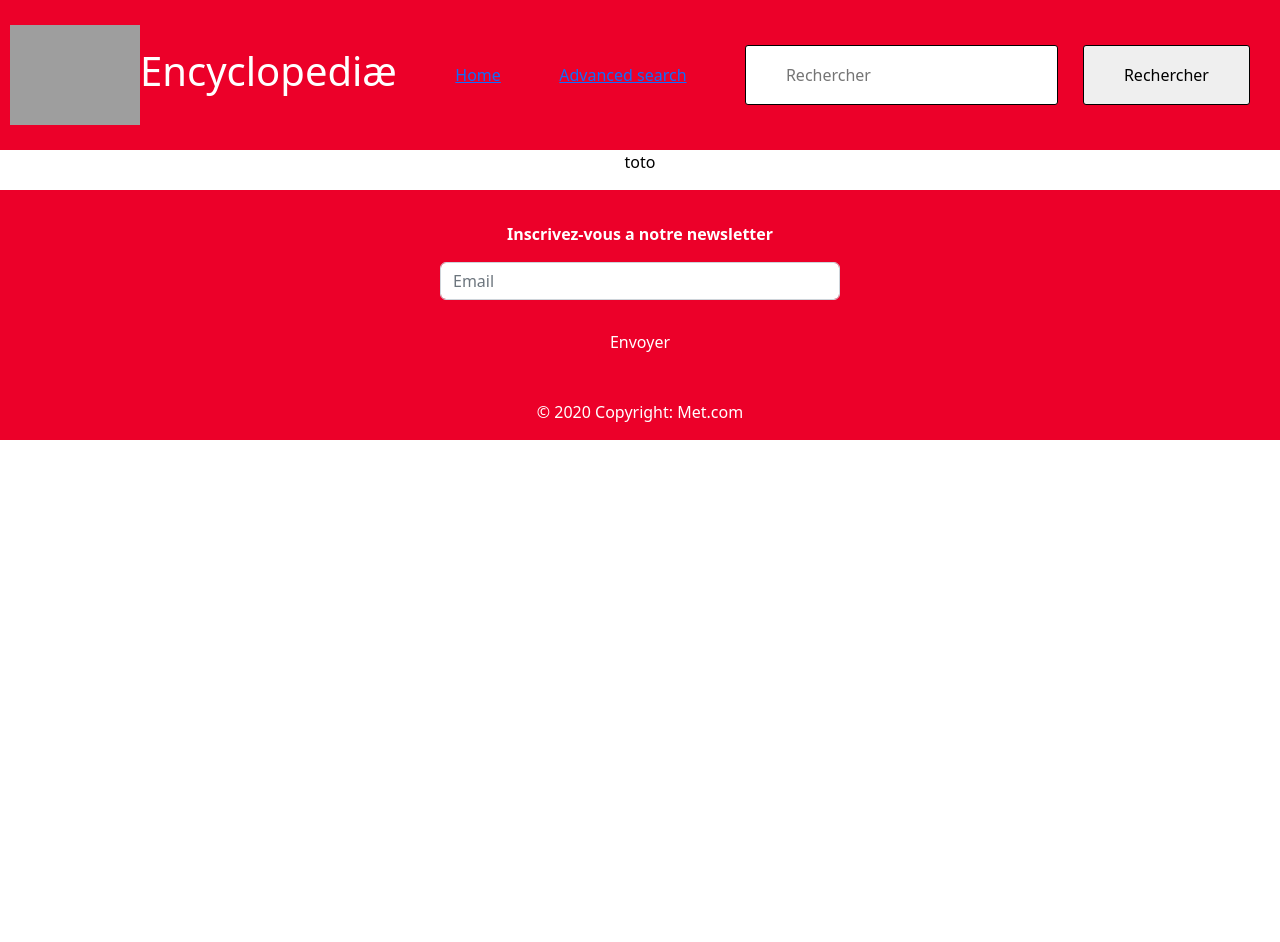
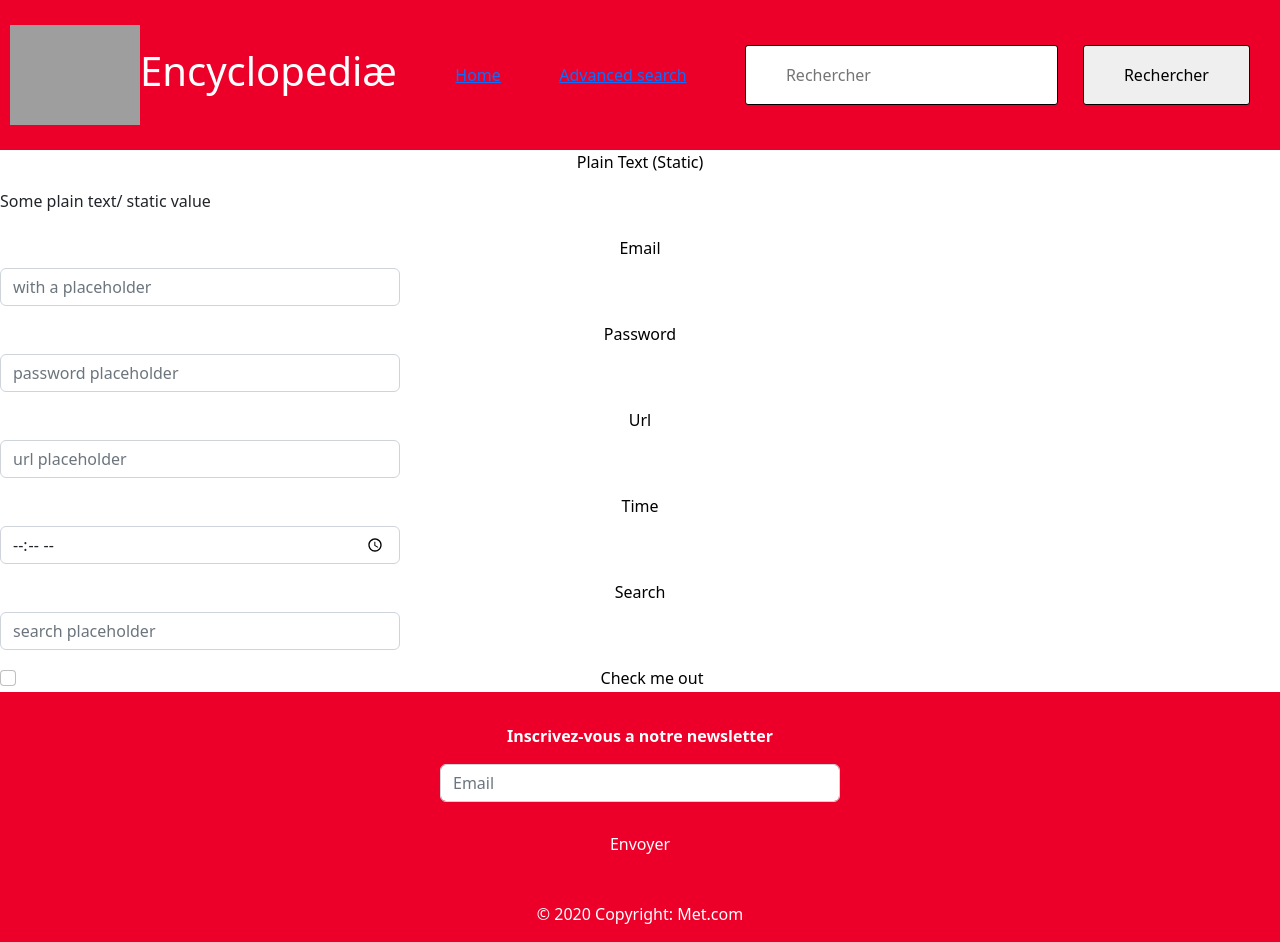
Before and after one commit to Edderkoppen/MET_Museum, a React (Vite) app: page /search in a window 1280 px wide. Before the commit the page ends 800 px from the top, so only its background shows below. Built offline with nearby package versions, Linux system fonts and the light colour scheme; grey boxes are pictures that could not be loaded.

Commit message:
Fin de la pagination

```diff
--- a/src/api-queries.ts
+++ b/src/api-queries.ts
@@ -1,7 +1,9 @@
 import useSWR from "swr";
 
 import { fetcher } from "./api";
-import { ObjectDetailType, ObjectListType, TagType} from "./object";
+import { ObjectDetailType, ObjectListType, TagType } from "./object";
+
+type ObjectListResult = { count: number; results: ObjectDetailType[] };
 
 export function useObjectListQuery() {
   return useSWR<ObjectListType>("/objects", fetcher);
--- a/src/components/AdvancedSearchPage.tsx
+++ b/src/components/AdvancedSearchPage.tsx
@@ -1,3 +1,61 @@
+import { Form, FormGroup, FormText, Input, Label } from "reactstrap";
+
 export default function AdvancedSearchPage() {
-  return <p>toto</p>;
+  return (
+    <Form>
+      <FormGroup>
+        <Label for="exampleEmail">Plain Text (Static)</Label>
+        <Input plaintext value="Some plain text/ static value" />
+      </FormGroup>
+      <FormGroup>
+        <Label for="exampleEmail">Email</Label>
+        <Input
+          id="exampleEmail"
+          name="email"
+          placeholder="with a placeholder"
+          type="email"
+        />
+      </FormGroup>
+      <FormGroup>
+        <Label for="examplePassword">Password</Label>
+        <Input
+          id="examplePassword"
+          name="password"
+          placeholder="password placeholder"
+          type="password"
+        />
+      </FormGroup>
+      <FormGroup>
+        <Label for="exampleUrl">Url</Label>
+        <Input
+          id="exampleUrl"
+          name="url"
+          placeholder="url placeholder"
+          type="url"
+        />
+      </FormGroup>
+      <FormGroup>
+        <Label for="exampleTime">Time</Label>
+        <Input
+          id="exampleTime"
+          name="time"
+          placeholder="time placeholder"
+          type="time"
+        />
+      </FormGroup>
+      <FormGroup>
+        <Label for="exampleSearch">Search</Label>
+        <Input
+          id="exampleSearch"
+          name="search"
+          placeholder="search placeholder"
+          type="search"
+        />
+      </FormGroup>
+      <FormGroup check>
+        <Input type="checkbox" />
+        <Label check>Check me out</Label>
+      </FormGroup>
+    </Form>
+  );
 }
--- a/src/components/HomePage.tsx
+++ b/src/components/HomePage.tsx
@@ -4,7 +4,12 @@ import { Spinner } from "reactstrap";
 import { useHighlightQuery } from "@/api-queries";
 import ObjectCard from "@/components/ObjectCard";
 
+import ViewMorePagination from "./ViewMorePagination";
+
 export default function HomePage() {
+  const [page, setPage] = React.useState(1);
+  const [limit, setLimit] = React.useState(20);
+  const offset = 20 * (page - 1);
   const objectList = useHighlightQuery();
 
   if (objectList.isLoading) {
@@ -15,6 +20,7 @@ export default function HomePage() {
     return <p>Error</p>;
   }
 
+  const total = objectList.data.total;
   return (
     <>
       <h2>Les oeuvres en lumière</h2>
@@ -26,10 +32,53 @@ export default function HomePage() {
           margin: "1rem 0",
         }}
       >
-        {objectList.data.objectIDs.map((object) => (
+        {objectList.data.objectIDs.slice(offset, limit).map((object) => (
           <ObjectCard key={object} id={String(object)} />
         ))}
       </div>
+      <ViewMorePagination
+        setLimit={() => {
+          setLimit(limit >= total ? limit : limit + 20);
+        }}
+      />
     </>
   );
 }
+
+// const [page, setPage] = React.useState(1);
+//   const offset = 10 * (page - 1);
+//   const pokemonsList = usePokemonListQuery({ offset });
+
+//   if (pokemonsList.isLoading) {
+//     return <p>Loading</p>;
+//   }
+
+//   if (pokemonsList.error || !pokemonsList.data) {
+//     return <p>Error</p>;
+//   }
+
+//   const lastPage = Math.ceil(pokemonsList.data.count / 10);
+
+//   return (
+//     <>
+//       <PaginationList
+//         goToPage={(page) => setPage(page)}
+//         currentPage={page}
+//         lastPage={lastPage}
+//       />
+//       <button onClick={() => setPage(page + 1)}>Next</button>
+//       <div
+//         style={{
+//           display: "grid",
+//           gap: 10,
+//           gridTemplateColumns: "repeat(4, 1fr)",
+//           margin: "1rem 0",
+//         }}
+//       >
+//         {pokemonsList.data.results.map((pokemon) => (
+//           <PokemonCard key={pokemon.id} pokemon={pokemon} />
+//         ))}
+//       </div>
+//     </>
+//   );
+// }
--- a/src/components/ObjectCard.tsx
+++ b/src/components/ObjectCard.tsx
@@ -36,7 +36,7 @@ export default function ObjectCard(props: { id: string }) {
       onMouseEnter={() => setIsHovered(true)}
       onMouseLeave={() => setIsHovered(false)}
     >
-      <img alt={object.title} src={object.primaryImageSmall || "./src/assets/met-logo.jpeg"} />
+      <img alt={object.title} src={object.primaryImageSmall || "../src/assets/met-logo.jpeg"} />
       <CardBody>
         <CardTitle tag="h5">{object.title}</CardTitle>
         <CardSubtitle className="mb-2 text-muted" tag="h6">
--- a/src/components/ObjectDetailPage.tsx
+++ b/src/components/ObjectDetailPage.tsx
@@ -21,7 +21,7 @@ export default function ObjectDetailPage() {
           <div className="main-img-container">
             <img
               className="main-img-size"
-              src={object.primaryImageSmall}
+              src={object.primaryImageSmall || "./src/assets/met-logo.jpeg"}
               alt={object.title}
             />
           </div>
--- a/src/components/QuickSearchPage.tsx
+++ b/src/components/QuickSearchPage.tsx
@@ -5,10 +5,12 @@ import { Spinner } from "reactstrap";
 import { useSearchQuery } from "@/api-queries";
 import ObjectCard from "@/components/ObjectCard";
 
+import ViewMorePagination from "./ViewMorePagination";
+
 export default function QuickSearchPage() {
+  const [limit, setLimit] = React.useState(20);
   const { terme } = useParams() as { terme: string };
   const objectList = useSearchQuery(terme);
-
   if (objectList.isLoading) {
     return <Spinner>Loading...</Spinner>;
   }
@@ -17,6 +19,9 @@ export default function QuickSearchPage() {
     return <p>Error</p>;
   }
 
+  const total = objectList.data.total;
+
+  if (total > 0)
     return (
       <>
         <div
@@ -27,10 +32,19 @@ export default function QuickSearchPage() {
             margin: "1rem 0",
           }}
         >
-        {objectList.data.objectIDs.map((object) => (
+          {objectList.data.objectIDs.slice(0, limit).map((object) => (
             <ObjectCard key={object} id={String(object)} />
           ))}
         </div>
+        <ViewMorePagination
+          setLimit={() => {
+            setLimit(limit >= total ? limit : limit + 20);
+          }}
+        />
       </>
     );
+
+  return <p>{objectList.data.total} resultat pour cette recherche</p>;
 }
+
+// .slice(0, 3)
--- /dev/null
+++ b/src/components/ViewMorePagination.tsx
@@ -0,0 +1,122 @@
+export default function ViewMorePagination({
+  setLimit,
+}: {
+  setLimit: () => void;
+}) {
+  return (
+    <button
+      onClick={() => {
+        // setPage(page + 1);
+        setLimit();
+      }}
+    >
+      View More
+    </button>
+  );
+}
+
+// (
+//     <Pagination>
+//       <PaginationItem>
+//         <PaginationLink first href="#" onClick={() => goToPage(1)} />
+//       </PaginationItem>
+//       <PaginationItem>
+//         <PaginationLink
+//           previous
+//           href="#"
+//           onClick={() => {
+//             goToPage(Math.max(1, currentPage - 1));
+//             setLimitMinus(currentPage);
+//           }}
+//         />
+//       </PaginationItem>
+//       <PaginationItem>
+//         <PaginationLink
+//           href="#"
+//           onClick={() => {
+//             if (currentPage > 1) {
+//               setLimitMinus(1);
+//             } else if (currentPage < 1) {
+//               setLimitPlus(1);
+//             }
+//             goToPage(1);
+//           }}
+//         >
+//           1
+//         </PaginationLink>
+//       </PaginationItem>
+//       <PaginationItem>
+//         <PaginationLink
+//           href="#"
+//           onClick={() => {
+//             if (currentPage > 2) {
+//               setLimitMinus(2);
+//             } else if (currentPage < 2) {
+//               setLimitPlus(2);
+//             }
+//             goToPage(2);
+//           }}
+//         >
+//           2
+//         </PaginationLink>
+//       </PaginationItem>
+//       <PaginationItem>
+//         <PaginationLink
+//           href="#"
+//           onClick={() => {
+//             if (currentPage > 3) {
+//               setLimitMinus(3);
+//             } else if (currentPage < 3) {
+//               setLimitPlus(3);
+//             }
+//             goToPage(3);
+//           }}
+//         >
+//           3
+//         </PaginationLink>
+//       </PaginationItem>
+//       <PaginationItem>
+//         <PaginationLink
+//           href="#"
+//           onClick={() => {
+//             if (currentPage > 4) {
+//               setLimitMinus(4);
+//             } else if (currentPage < 4) {
+//               setLimitPlus(4);
+//             }
+//             goToPage(4);
+//           }}
+//         >
+//           4
+//         </PaginationLink>
+//       </PaginationItem>
+//       <PaginationItem>
+//         <PaginationLink
+//           href="#"
+//           onClick={() => {
+//             if (currentPage > 5) {
+//               setLimitMinus(5);
+//             } else if (currentPage < 5) {
+//               setLimitPlus(5);
+//             }
+//             goToPage(5);
+//           }}
+//         >
+//           5
+//         </PaginationLink>
+//       </PaginationItem>
+//       <PaginationItem>
+//         <PaginationLink
+//           next
+//           href="#"
+//           onClick={() => {
+//             goToPage(Math.min(lastPage, currentPage + 1));
+//             setLimitPlus(currentPage);
+//           }}
+//         />
+//       </PaginationItem>
+//       <PaginationItem>
+//         <PaginationLink last href="#" onClick={() => goToPage(lastPage)} />
+//       </PaginationItem>
+//     </Pagination>
+//   );
```
Also changed, not shown: src/components/Error.tsx (+12 -7 lines), src/components/PaginationBar.tsx (deleted, +0 -61 lines), src/components/SearchBar.tsx (+4 -5 lines), src/styles/detail.scss (+6 -7 lines). Lines whose indentation alone changed are shown as unchanged.
